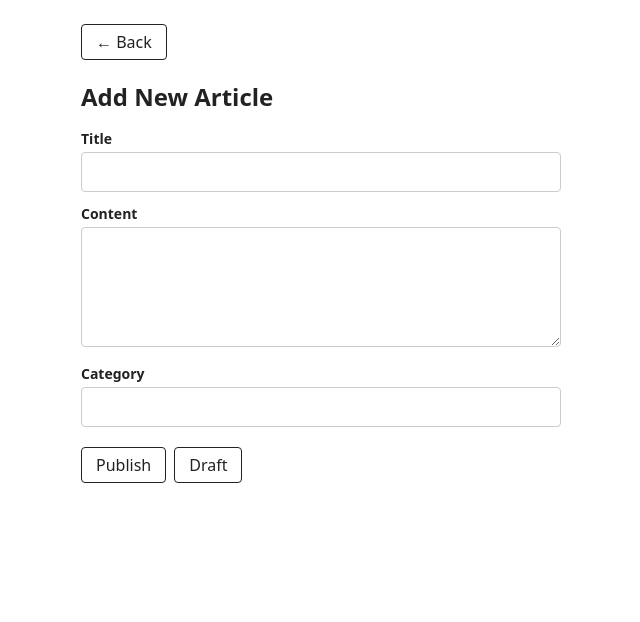
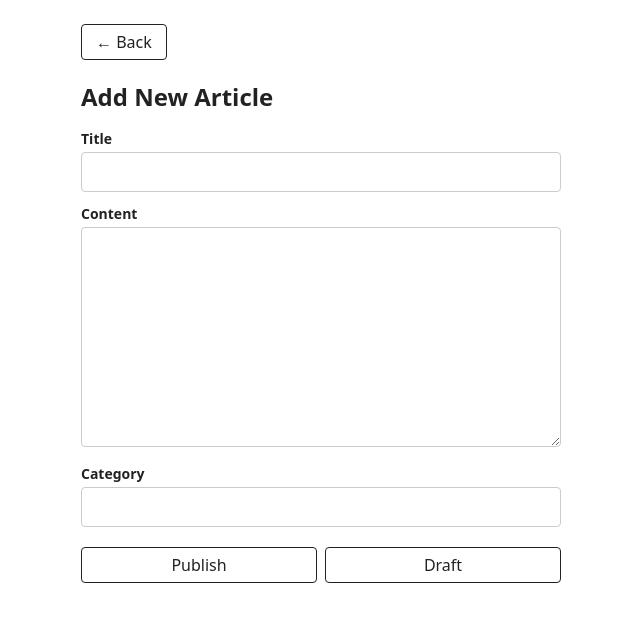
Before and after one commit to Adkasy/sharing-vision-frontend, a React app: page /add-new in a window 1280 px wide. Shown: the top 622 px of the page, without its empty margins (215-855 px from the left). Built offline with nearby package versions, Linux system fonts and the light colour scheme; no server answers; the HTML template or start-up script is replaced by a standard one.

Commit message:
style: make publish and draft button have equal width and increase content textarea height

```diff
--- a/src/index.css
+++ b/src/index.css
@@ -99,7 +99,7 @@ input, textarea {
 }
 
 textarea {
-  min-height: 120px;
+  min-height: 220px;
   resize: vertical;
 }
 
@@ -131,6 +131,11 @@ button:hover,
   margin-top: 8px;
 }
 
+.actions button {
+  flex: 1;
+  justify-content: center;
+}
+
 .tabs {
   display: flex;
   gap: 4px;
```
